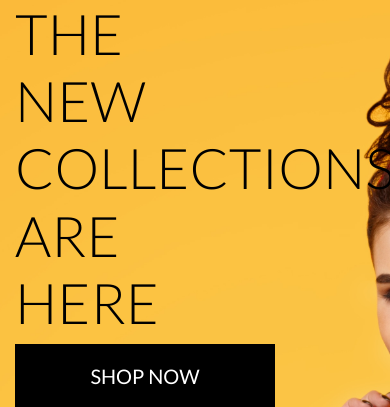
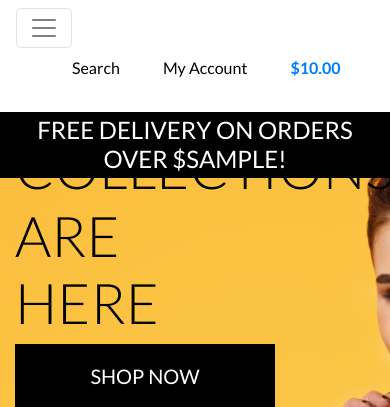
Before and after one commit to devjldp/boutique-ado, a Django app: template home/templates/home/index.html in a window 390 px wide. Shown: the top 407 px of the page. Run offline with Django 5.2, Linux system fonts and the light colour scheme; the template is opened without the code that fills it: most values are stand-ins (such as "Sample title", 1, 10 or a date in 2020); some libraries are stand-ins or nearby versions.

Commit message:
Add mobile header and main navigation bar

```diff
--- a/static/CSS/base.css
+++ b/static/CSS/base.css
@@ -68,6 +68,11 @@ body {
   border: 1px solid black !important; /* Borde sólido de 1px en negro */
 }
 
+.bg-black{
+  background: #000000 !important;
+}
+
+
 /* Media queries para pantallas grandes (xl) */
 @media (min-width: 1200px) {
   .container {
--- a/templates/base.html
+++ b/templates/base.html
@@ -20,6 +20,7 @@
       <link rel="preconnect" href="https://fonts.googleapis.com">
       <link rel="preconnect" href="https://fonts.gstatic.com" crossorigin>
       <link href="https://fonts.googleapis.com/css2?family=Lato:ital,wght@0,100;0,300;0,400;0,700;0,900;1,100;1,300;1,400;1,700;1,900&display=swap" rel="stylesheet">
+      <!-- En esta linea incluyo mi hoja de estilos particular -->
       <link rel="stylesheet" href="{% static 'CSS/base.css' %}"
     {% endblock %}
 
@@ -151,6 +152,26 @@
           </ul>
         </div>
       </div>
+
+      <div class="row bg-white">
+          <nav class="navbar navbar-expand-lg navbar-light w-100">
+              <button class="navbar-toggler" type="button" data-toggle="collapse"
+              data-target="#main-nav" aria-controls="main-nav" aria-expanded="false"
+              aria-label="Toggle navigation">
+                  <span class="navbar-toggler-icon"></span>
+              </button>
+<!-- ========== Aqui incluimos los archivos include ===============-->
+              {% include 'includes/mobile-top-header.html' %}
+              {% include 'includes/main-nav.html' %}
+          </nav>
+      </div>
+
+      <!-- Fila para el delivery banner -->
+      <div id="delivery-banner" class="row text-center">
+          <div class="col bg-black text-white">
+              <h4 class="logo-font my-1">Free delivery on orders over ${{ free_delivery_threshold }}!</h4>
+          </div>
+      </div>
     </header>
 
 
--- /dev/null
+++ b/templates/includes/main-nav.html
@@ -0,0 +1,52 @@
+<div class="collapse navbar-collapse" id="main-nav">
+  <!-- Me muestra diferentes categorias -->
+  <ul class="navbar-nav w-auto mx-auto">
+
+      <li class="nav-item dropdown">
+          <a class="logo-font font-weight-bold nav-link text-black mr-5" href="#" id="all-products-link" data-toggle="dropdown" aria-haspopup="true" aria-expanded="false">
+              All Products
+          </a>
+          <div class="dropdown-menu border-0" aria-labelledby="all-products-link">
+              <a href="" class="dropdown-item">By Price</a>
+              <a href="" class="dropdown-item ">By Rating</a>
+              <a href="" class="dropdown-item ">By Category</a>
+              <a href="" class="dropdown-item">All Products</a>
+          </div>
+      </li>
+
+      <li class="nav-item dropdown">
+          <a class="logo-font font-weight-bold nav-link text-black mr-5" href="#" id="clothing-link" data-toggle="dropdown" aria-haspopup="true" aria-expanded="false">
+              Clothing
+          </a>
+          <div class="dropdown-menu border-0" aria-labelledby="clothing-link">
+              <a href="" class="dropdown-item">Activewear &amp; Essentials</a>
+              <a href="" class="dropdown-item">Jeans</a>
+              <a href="" class="dropdown-item">Shirts</a>
+              <a href="" class="dropdown-item">All Clothing</a>
+          </div>
+      </li>
+
+      <li class="nav-item dropdown">
+          <a class="logo-font font-weight-bold nav-link text-black mr-5" href="#" id="homeware-link" data-toggle="dropdown" aria-haspopup="true" aria-expanded="false">
+              Homeware
+          </a>
+          <div class="dropdown-menu border-0" aria-labelledby="homeware-link">
+              <a href="" class="dropdown-item">Bed &amp; Bath</a>
+              <a href="" class="dropdown-item">Kitchen &amp; Dining</a>
+              <a href="" class="dropdown-item">All Homeware</a>
+          </div>
+      </li>
+      <!-- Menu for special offers-->
+      <li class="nav-item dropdown">
+          <a class="logo-font font-weight-bold nav-link text-black" href="#" id="specials-link" data-toggle="dropdown" aria-haspopup="true" aria-expanded="false">
+              Special Offers
+          </a>
+          <div class="dropdown-menu border-0" aria-labelledby="specials-link">
+              <a href="" class="dropdown-item">New Arrivals</a>
+              <a href="" class="dropdown-item">Deals</a>
+              <a href="" class="dropdown-item">Clearance</a>
+              <a href="" class="dropdown-item">All Specials</a>
+          </div>
+      </li>
+  </ul>
+</div>
--- /dev/null
+++ b/templates/includes/mobile-top-header.html
@@ -0,0 +1,62 @@
+<ul>
+  <!-- Button to open a search bar-->
+  <li class="list-inline-item">
+    <a class="text-black nav-link d-block d-lg-none" href="#" id="mobile-search" data-toggle="dropdown" aria-haspopup="true" aria-expanded="false">
+        <div class="text-center">
+            <div><i class="fas fa-search fa-lg"></i></div>
+            <p class="my-0">Search</p>
+        </div>
+    </a>
+    <div class="dropdown-menu border-0 w-100 p-3 rounded-0 my-0" aria-labelledby="mobile-search">
+        <form class="form" method="GET" action="">
+            <div class="input-group w-100">
+                <input class="form-control border border-black rounded-0" type="text" name="q" placeholder="Search our site">
+                <div class="input-group-append">
+                    <button class="form-control form-control btn btn-black border border-black rounded-0" type="submit">
+                        <span class="icon">
+                            <i class="fas fa-search"></i>
+                        </span>
+                    </button>
+                </div>
+            </div>
+        </form>
+    </div>
+  </li>
+ <!--  Abrir my acoount menu despegable -->
+  <li class="list-inline-item dropdown">
+    <a class="text-black nav-link d-block d-lg-none" href="#" id="user-options" data-toggle="dropdown" aria-haspopup="true" aria-expanded="false">
+        <div class="text-center">
+            <div><i class="fas fa-user fa-lg"></i></div>
+            <p class="my-0">My Account</p>
+        </div>
+    </a>
+    <div class="dropdown-menu border-0" aria-labelledby="user-options">
+        {% if request.user.is_authenticated %}
+            {% if request.user.is_superuser %}
+                <a href="{% url 'account_logout' %}" class="dropdown-item">Product Management</a>
+            {% endif %}
+            <a href="" class="dropdown-item">My Profile</a>
+            <a href="{% url 'account_logout' %}" class="dropdown-item">Logout</a>
+        {% else %}
+            <a href="{% url 'account_signup' %}" class="dropdown-item">Register</a>
+            <a href="{% url 'account_login' %}" class="dropdown-item">Login</a>
+        {% endif %}
+    </div>
+  </li>
+
+  <!-- Acceder a la shoping bag -->
+  <li class="list-inline-item">
+    <a class="{% if grand_total %}text-primary font-weight-bold{% else %}text-black{% endif %} nav-link d-block d-lg-none" href="">
+        <div class="text-center">
+            <div><i class="fas fa-shopping-bag fa-lg"></i></div>
+            <p class="my-0">
+                {% if grand_total %}
+                    ${{ grand_total|floatformat:2 }}
+                {% else %}
+                    $0.00
+                {% endif %}
+            </p>
+        </div>
+    </a>
+  </li>
+</ul>
```
